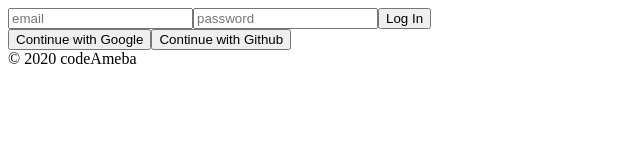
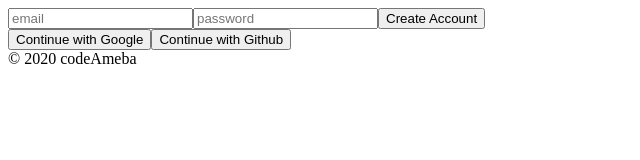
Before and after one commit to codeAmeba/twit-ameba, a React (Create React App) app: page /#/ in a window 1280 px wide. Shown: the top 160 px of the page, without its empty margins (0-640 px from the left). Built offline with nearby package versions, Linux system fonts and the light colour scheme; no server answers.

Commit message:
create account and login using firebase createUserWithEmailAndPassword, signInWithEmailAndPassword

```diff
--- a/src/routes/Auth.js
+++ b/src/routes/Auth.js
@@ -1,8 +1,10 @@
+import { authService } from 'firebaseInstance';
 import React, { useState } from 'react';
 
 const Auth = () => {
   const [email, setEmail] = useState('');
   const [password, setPassword] = useState('');
+  const [newAccount, setNewAccount] = useState(true);
 
   const onChage = (e) => {
     const { name, value } = e.target;
@@ -14,8 +16,22 @@
     }
   };
 
-  const onSubmit = (e) => {
+  const onSubmit = async (e) => {
     e.preventDefault();
+    try {
+      let data;
+      if (newAccount) {
+        data = await authService.createUserWithEmailAndPassword(
+          email,
+          password
+        );
+      } else {
+        data = await authService.signInWithEmailAndPassword(email, password);
+      }
+      console.log(data);
+    } catch (error) {
+      console.log(error);
+    }
   };
 
   return (
@@ -37,7 +53,7 @@
           value={password}
           onChange={onChage}
         />
-        <input type='submit' value='Log In' />
+        <input type='submit' value={newAccount ? 'Create Account' : 'Log In'} />
       </form>
       <div>
         <button>Continue with Google</button>
```
